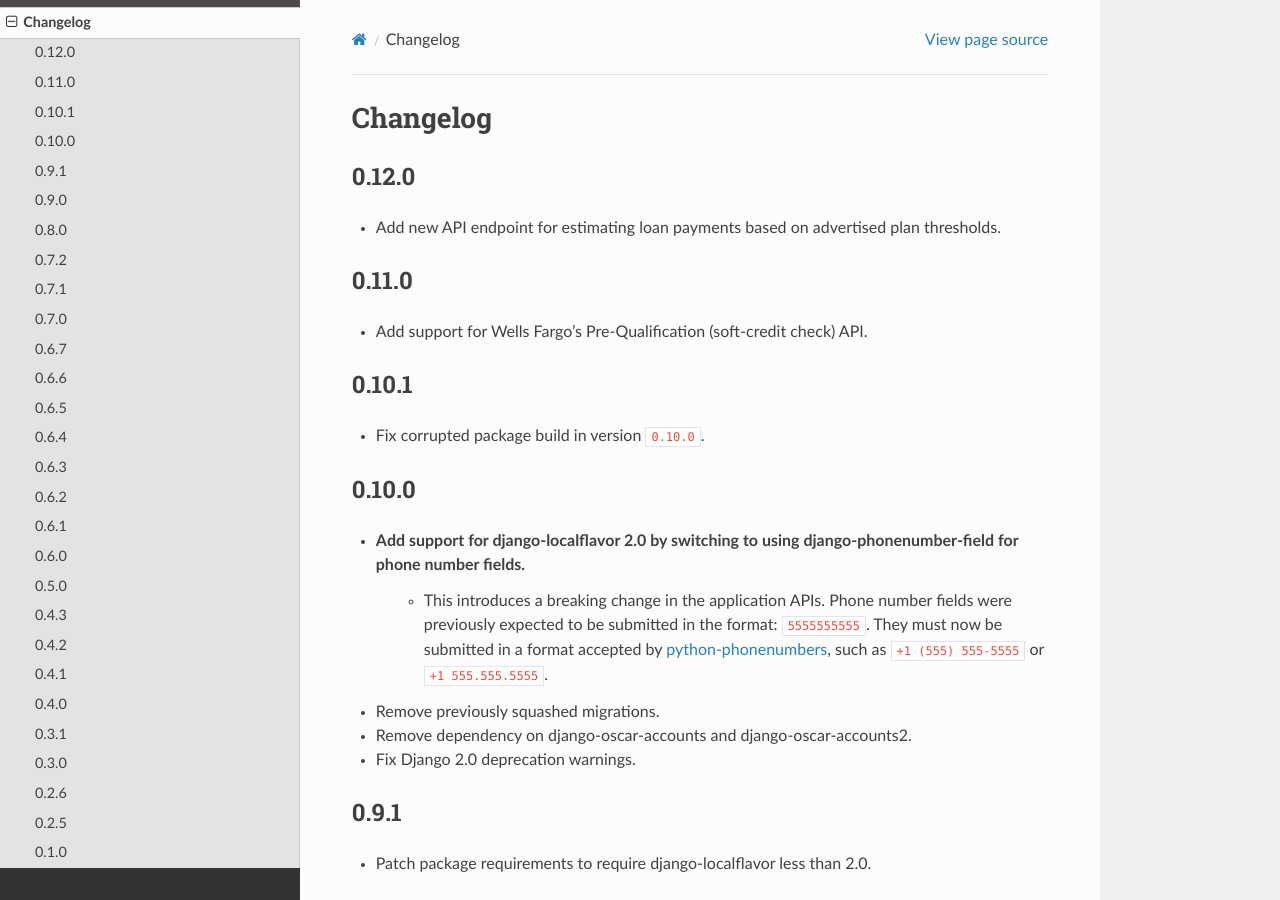
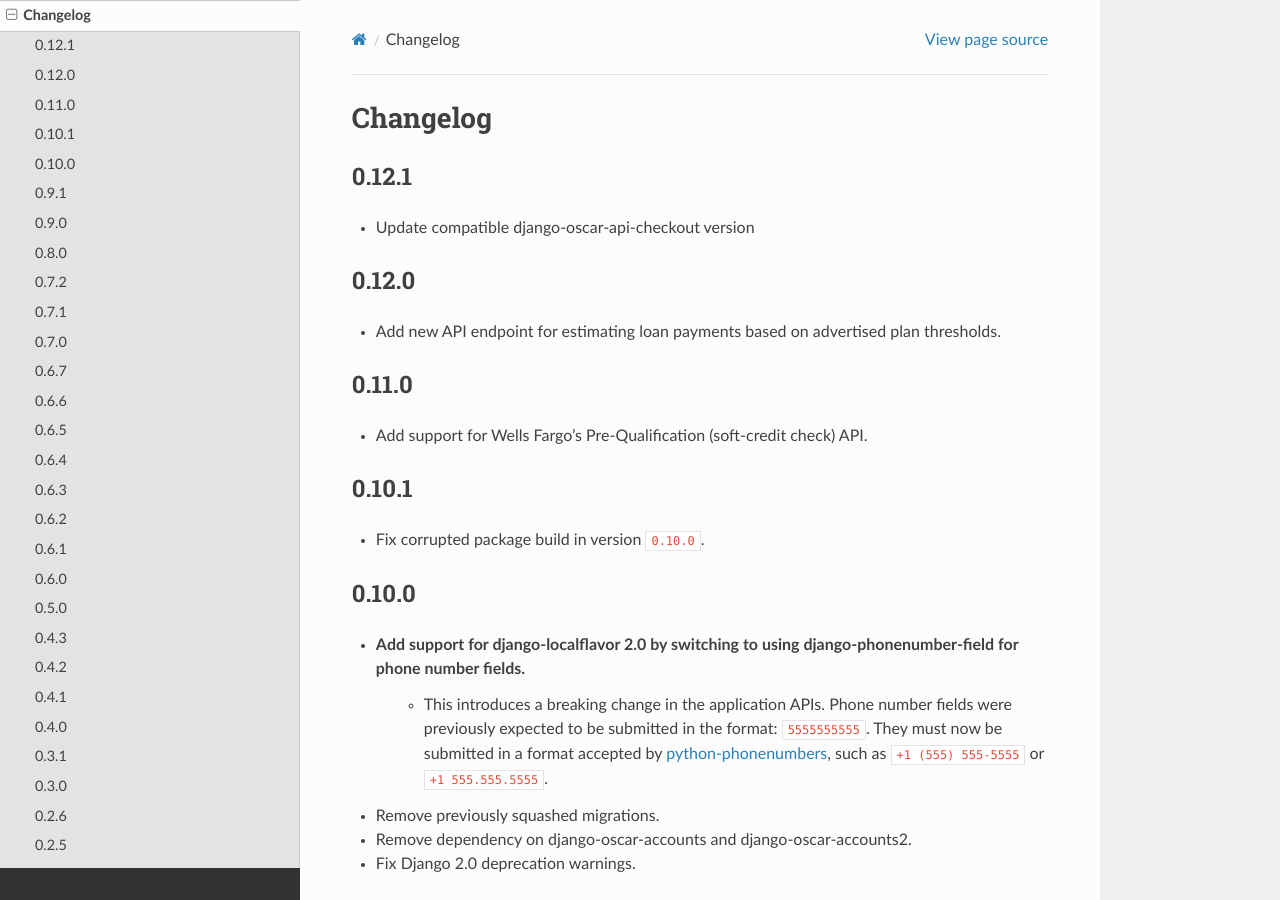
Before and after one commit to thelabnyc/django-oscar-wfrs, a Sphinx documentation site: the page built from docs/changes.rst, in a window 1280 px wide and 900 px high. Built offline with Sphinx 7.4.7 and the Read the Docs theme 2.0.0, drawn with Linux system fonts in a browser that asks for light colours; the version number could not be read and is left out.

Commit message:
Update changelog

```diff
--- a/docs/changes.rst
+++ b/docs/changes.rst
@@ -2,6 +2,10 @@
 
 Changelog
 =========
+
+0.12.1
+------------------
+- Update compatible django-oscar-api-checkout version
 
 0.12.0
 ------------------
```
